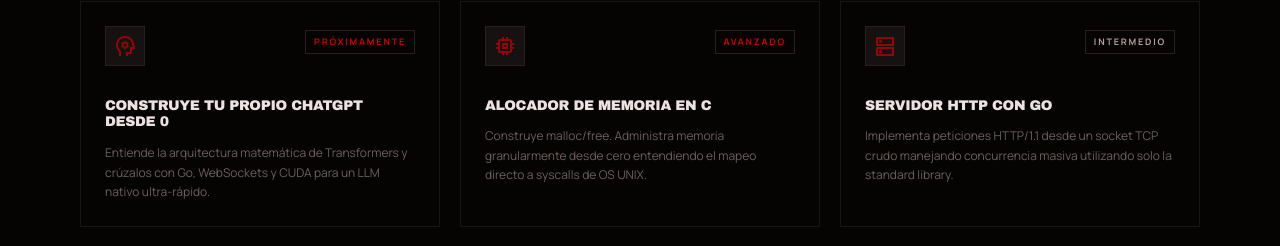
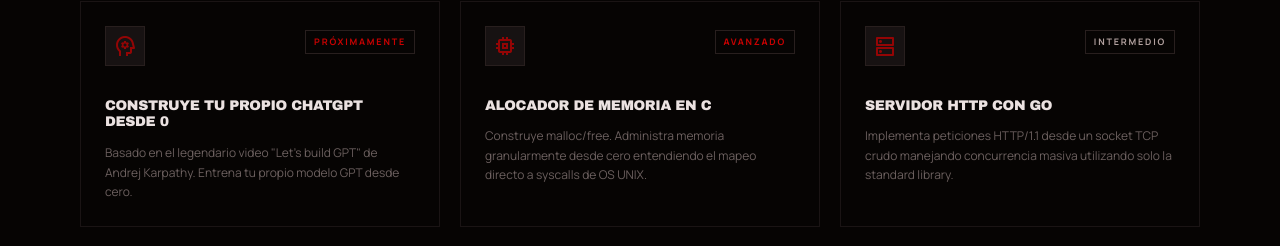
Before and after one commit to Raulgooo/BuildersMTY, a Next.js app in the folder src/frontend/: page / in a window 1280 px wide. Shown: the part 5096-5342 px from the top of the page. Built offline with nearby package versions, Linux system fonts and the light colour scheme; no server answers.

Commit message:
chore(Landing): simplify chatgpt course description

```diff
--- a/src/frontend/src/app/page.tsx
+++ b/src/frontend/src/app/page.tsx
@@ -327,7 +327,7 @@
             </h3>
             <div className="grid grid-cols-1 sm:grid-cols-2 lg:grid-cols-3 gap-5">
               {[
-                { icon: "psychology", title: "Construye tu propio ChatGPT desde 0", difficulty: "PRÓXIMAMENTE", desc: "Entiende la arquitectura matemática de Transformers y crúzalos con Go, WebSockets y CUDA para un LLM nativo ultra-rápido." },
+                { icon: "psychology", title: "Construye tu propio ChatGPT desde 0", difficulty: "PRÓXIMAMENTE", desc: "Basado en el legendario video \"Let's build GPT\" de Andrej Karpathy. Entrena tu propio modelo GPT desde cero." },
                 { icon: "memory", title: "Alocador de Memoria en C", difficulty: "AVANZADO", desc: "Construye malloc/free. Administra memoria granularmente desde cero entendiendo el mapeo directo a syscalls de OS UNIX." },
                 { icon: "dns", title: "Servidor HTTP con Go", difficulty: "INTERMEDIO", desc: "Implementa peticiones HTTP/1.1 desde un socket TCP crudo manejando concurrencia masiva utilizando solo la standard library." },
                 { icon: "smart_toy", title: "Crea tu Claude Code", difficulty: "AVANZADO", desc: "Desarrolla un agente CLI interconectado que escanea repositorios, edita código local y se enlaza con LLMs en tiempo real." },
```
